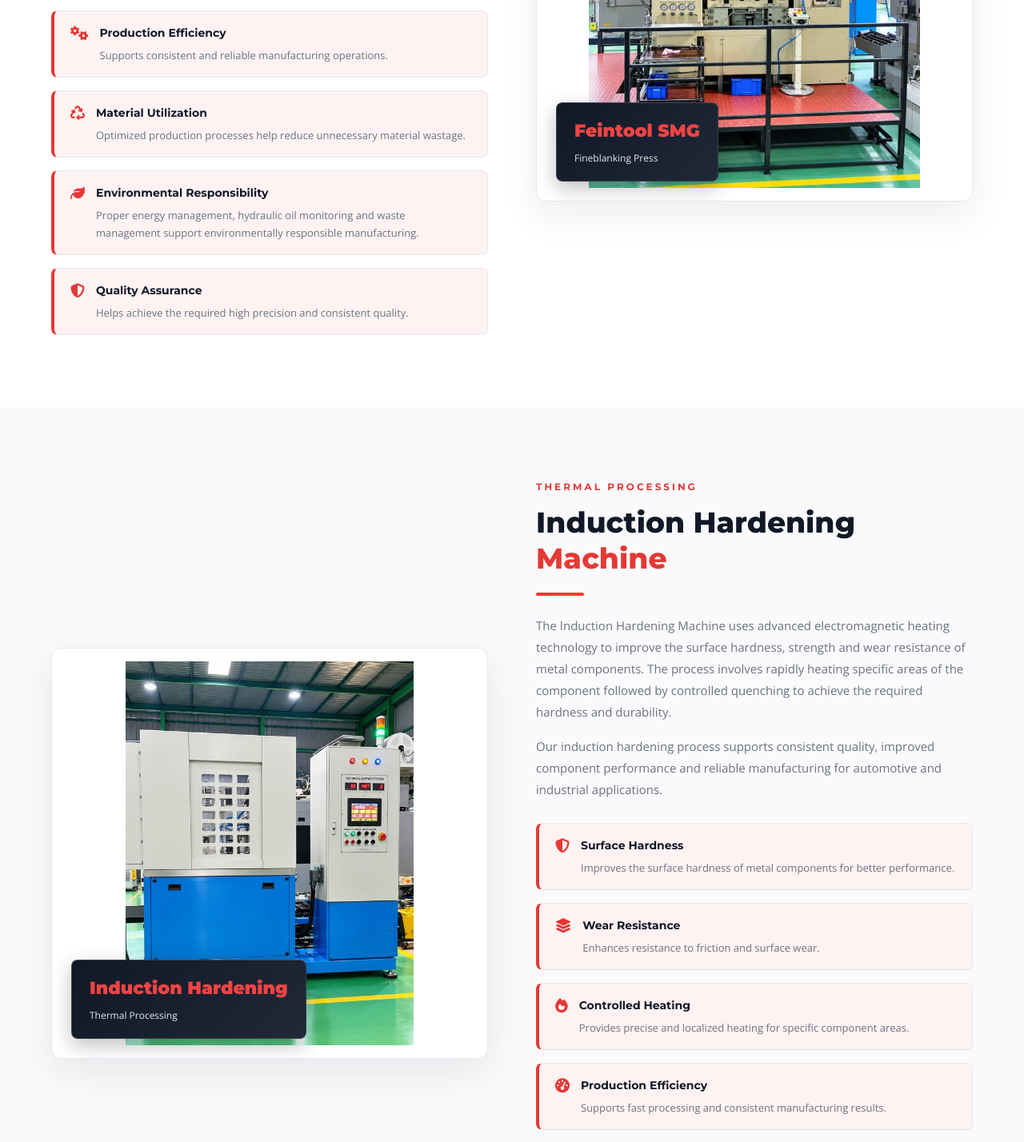
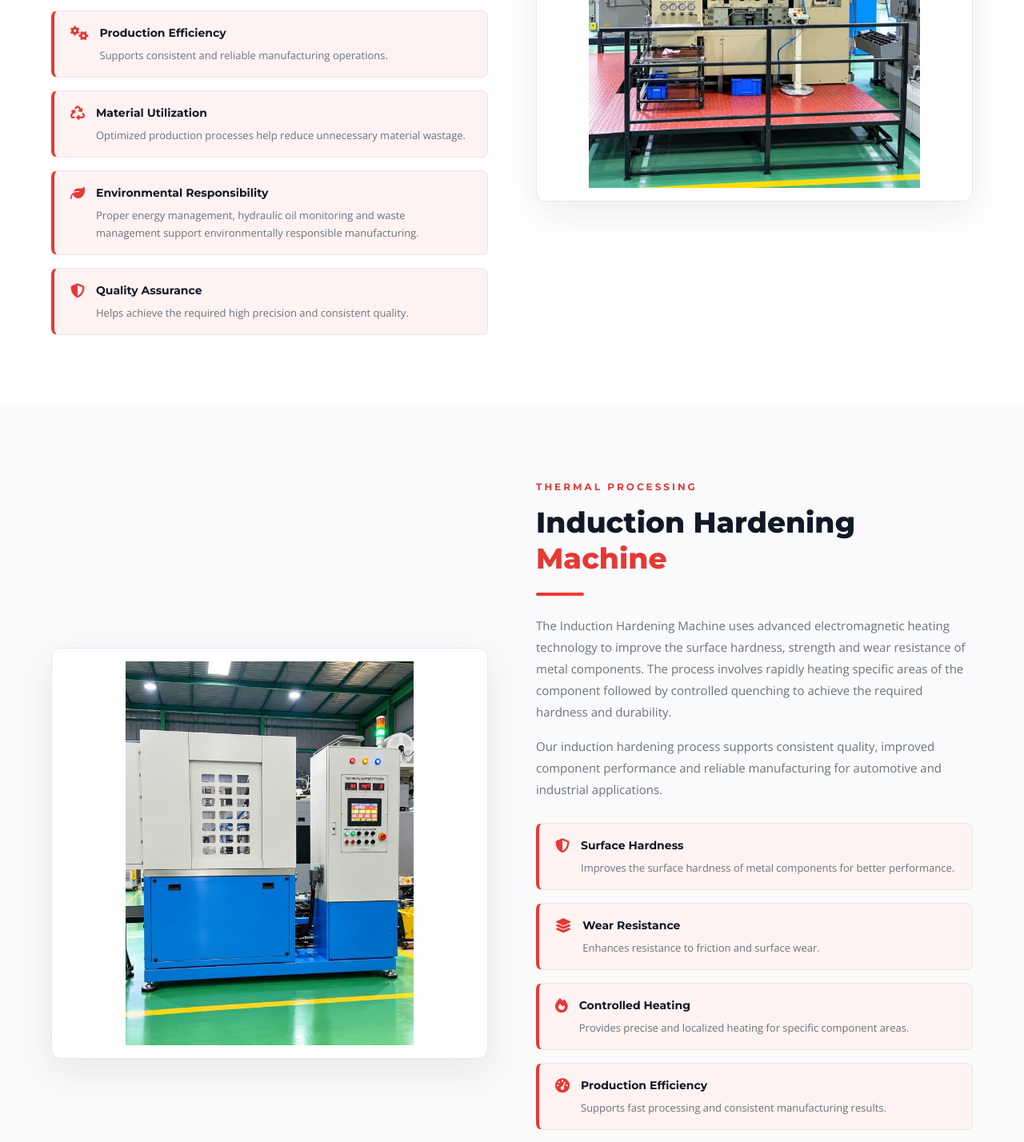
Before and after one commit to Wb-World/atvmanufacturing, a React (Vite) app in the folder atv-website/: page / in a window 1280 px wide. Shown: the part 3020-4448 px from the top of the page at 80% size. Built offline with nearby package versions, Linux system fonts and the light colour scheme; no server answers.

Commit message:
feat: remove floating text badges from home page machine images

```diff
--- a/atv-website/src/pages/Home.jsx
+++ b/atv-website/src/pages/Home.jsx
@@ -277,10 +277,6 @@ export default function Home() {
             </div>
             <div className="sustain-image" data-aos="fade-left">
               <img src="/images/manufacturing/feintool.jpg" alt="Feintool SMG Fineblanking Press" loading="lazy" />
-              <div className="sustain-badge">
-                <strong>Feintool SMG</strong>
-                <span>Fineblanking Press</span>
-              </div>
             </div>
           </div>
         </div>
@@ -292,10 +288,6 @@ export default function Home() {
           <div className="material-edge">
             <div className="material-image" data-aos="fade-right">
               <img src="/images/manufacturing/automation-machine.jpg" alt="Induction Hardening Machine" loading="lazy" />
-              <div className="sustain-badge">
-                <strong>Induction Hardening</strong>
-                <span>Thermal Processing</span>
-              </div>
             </div>
             <div data-aos="fade-left">
               <span className="section-label">Thermal Processing</span>
```
